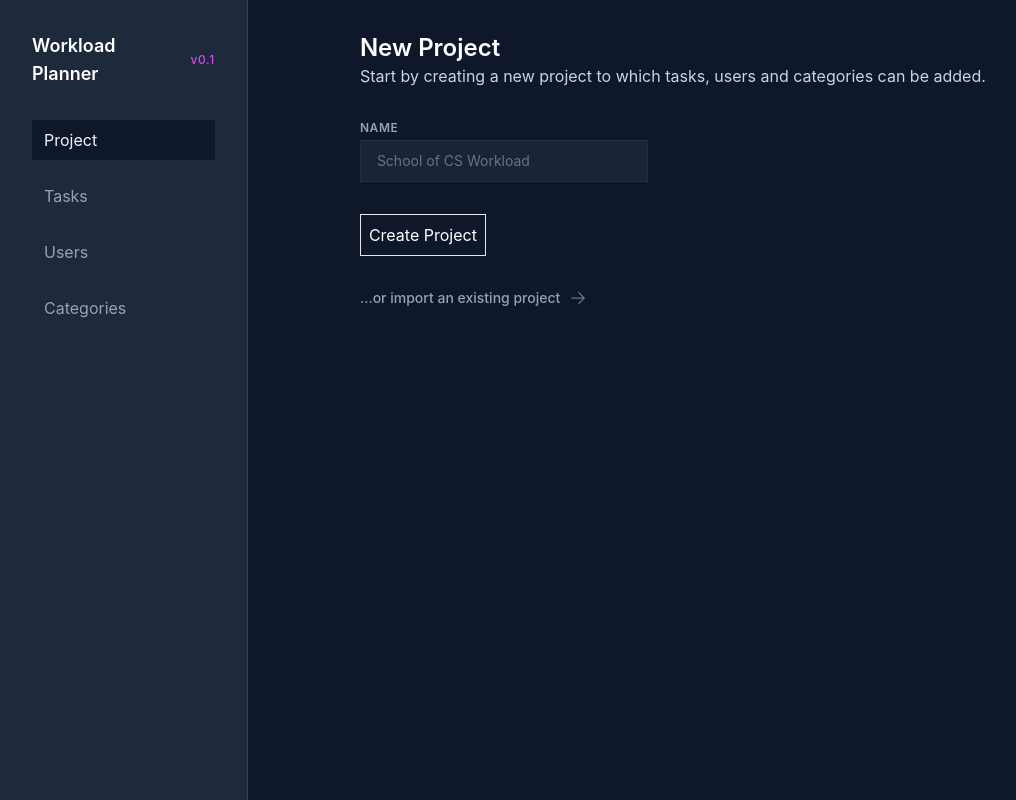
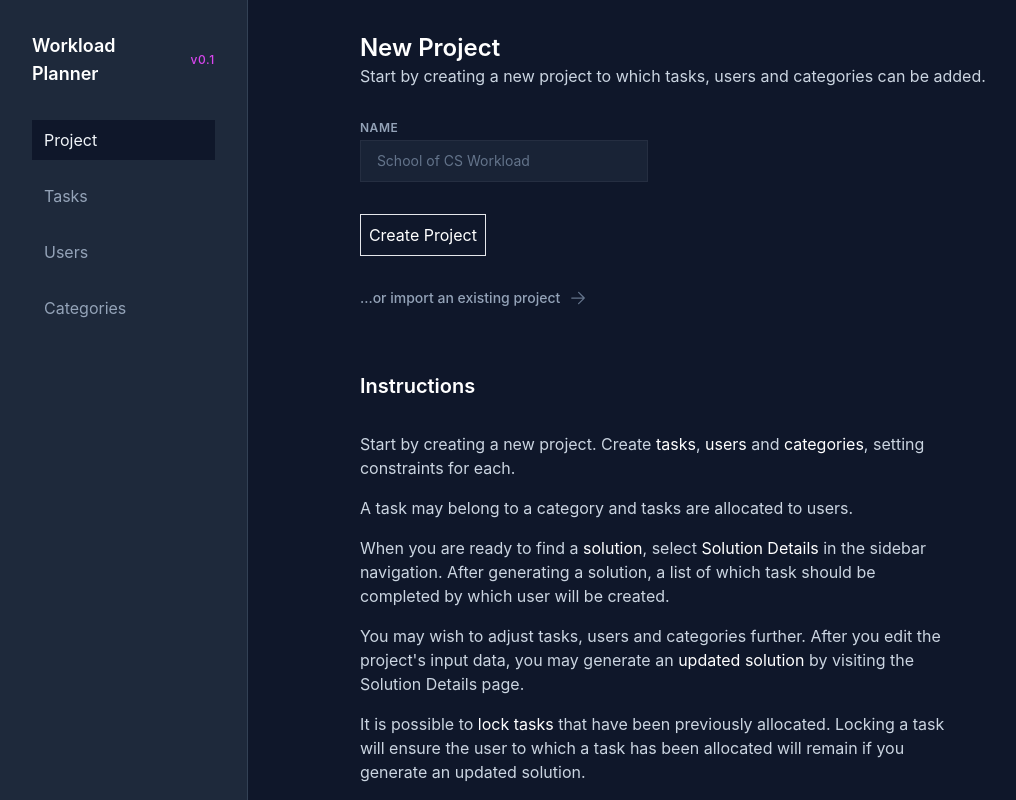
Before and after one commit to conjure-cp/task-allocation-demo, a Next.js app: page / in a window 1280 px wide. Shown: the whole page, without its empty margins (0-1016 px from the left). Built offline with nearby package versions, Linux system fonts and the light colour scheme.

Commit message:
add instructions to project page

```diff
--- a/pages/index.js
+++ b/pages/index.js
@@ -90,6 +90,43 @@ export default function Home() {
               </div>
             )}
           </div>
+          <div className={"mt-16 w-[600px]"}>
+            <p className={"text-xl font-semibold"}>Instructions</p>
+            <p className={"mt-8 text-slate-300"}>
+              Start by creating a new project. Create{" "}
+              <span className={"text-white"}>tasks</span>,{" "}
+              <span className={"text-white"}>users</span> and{" "}
+              <span className={"text-white"}>categories</span>, setting
+              constraints for each.
+            </p>
+            <p className={"mt-4 text-slate-300"}>
+              A task may belong to a category and tasks are allocated to users.
+            </p>
+            <p className={"mt-4 text-slate-300"}>
+              When you are ready to find a{" "}
+              <span className={"text-white"}>solution</span>, select{" "}
+              <span className={"text-white"}>Solution Details</span> in the
+              sidebar navigation. After generating a solution, a list of which
+              task should be completed by which user will be created.
+            </p>
+            <p className={"mt-4 text-slate-300"}>
+              You may wish to adjust tasks, users and categories further. After
+              you edit the project&apos;s input data, you may generate an{" "}
+              <span className={"text-white"}>updated solution</span> by visiting
+              the Solution Details page.
+            </p>
+            <p className={"mt-4 text-slate-300"}>
+              It is possible to <span className={"text-white"}>lock tasks</span>{" "}
+              that have been previously allocated. Locking a task will ensure
+              the user to which a task has been allocated will remain if you
+              generate an updated solution.
+            </p>
+            <p className={"mt-4 text-slate-300"}>
+              You can select and view{" "}
+              <span className={"text-white"}>previous solutions</span> using the
+              dropdown in the sidebar navigation.
+            </p>
+          </div>
         </div>
       </div>
     );
```
